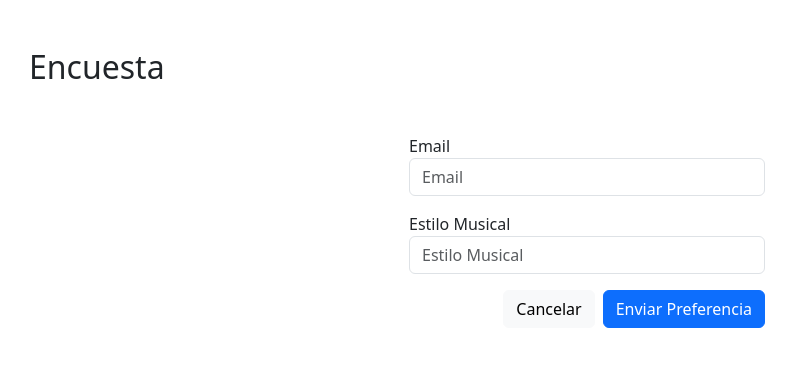
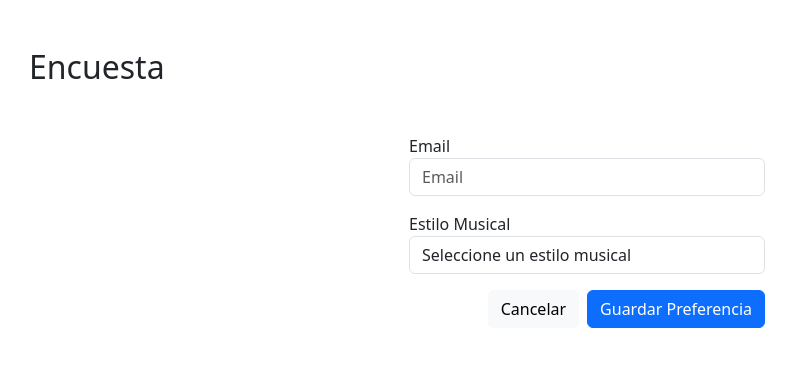
Before and after one commit to BillyAlvarez/music-survey-frontend, an Angular app: page /new in a window 1280 px wide. Shown: the top 366 px of the page, without its empty margins (53-849 px from the left). Built offline with nearby package versions, Linux system fonts and the light colour scheme.

Commit message:
Add home-component

```diff
--- a/src/app/app.routes.ts
+++ b/src/app/app.routes.ts
@@ -2,13 +2,18 @@ import { Routes } from '@angular/router';
 
 export const routes: Routes = [
   {
-    path: '',
+    path: 'results',
     loadComponent: () => import('./results/results.component')
   },
 
   {
     path: 'new',
     loadComponent: () => import('./survey-form/survey-form.component')
+  },
+
+  {
+    path: 'home',
+    loadComponent: () => import('./home/home.component')
   }
 
 ];
--- /dev/null
+++ b/src/app/home/home.component.html
@@ -0,0 +1,15 @@
+<div class="container text-center mt-5">
+  <h1 class="mb-4">Music Survey</h1>
+  <div class="row justify-content-center">
+    <div class="col-12 col-md-3 mb-3">
+      <button class="btn btn-primary btn-lg btn-block" routerLink="/new">
+        Ir a Encuesta
+      </button>
+    </div>
+    <div class="col-12 col-md-3 mb-3">
+      <button class="btn btn-secondary btn-lg btn-block" routerLink="/results">
+        Ir a Resultados
+      </button>
+    </div>
+  </div>
+</div>
--- /dev/null
+++ b/src/app/model/result.interface.ts
@@ -0,0 +1,5 @@
+export interface Result {
+  id: number;
+  email: string;
+  musicStyle: string;
+}
--- a/src/app/results/results.component.html
+++ b/src/app/results/results.component.html
@@ -1,8 +1,8 @@
 <h2 class="mb-5">Resultados</h2>
 
 <div class="text-end">
-  <button class="btn btn-primary" routerLink="/new">
-    Nuevo Registro
+  <button class="btn btn-primary" routerLink="/home">
+    Nueva Encuesta
   </button>
 </div>
 
--- a/src/app/results/results.component.ts
+++ b/src/app/results/results.component.ts
@@ -2,6 +2,7 @@ import {Component, inject, OnInit} from '@angular/core';
 import {SurveysService} from "../services/surveys.service";
 import {log} from "@angular-devkit/build-angular/src/builders/ssr-dev-server";
 import {RouterModule} from "@angular/router";
+import {Result} from "../model/result.interface";
 
 @Component({
   selector: 'app-results',
@@ -13,11 +14,11 @@ import {RouterModule} from "@angular/router";
 export default class ResultsComponent  implements OnInit{
 private surveysService = inject(SurveysService);
 
-results : any[] = []
+results : Result[] = []
 
 ngOnInit(): void {
   this.surveysService.list()
-    .subscribe((results: any) => { this.results = results});
+    .subscribe(results => { this.results = results});
 }
 
 }
--- a/src/app/services/surveys.service.ts
+++ b/src/app/services/surveys.service.ts
@@ -1,5 +1,6 @@
 import {inject, Injectable} from '@angular/core';
 import {HttpClient} from "@angular/common/http";
+import {Result} from "../model/result.interface";
 
 @Injectable({
   providedIn: 'root'
@@ -9,11 +10,11 @@ export class SurveysService {
   private http = inject(HttpClient);
 
   list(){
-    return this.http.get('http://localhost:8088/api/survey')
+    return this.http.get<Result[]>('http://localhost:8088/api/survey')
   }
 
   create(body: any){
-    return this.http.post('http://localhost:8088/api/survey', body )
+    return this.http.post<Result>('http://localhost:8088/api/survey', body )
   }
 
 }
--- a/src/app/survey-form/survey-form.component.html
+++ b/src/app/survey-form/survey-form.component.html
@@ -1,29 +1,32 @@
 <h2 class="mb-5">Encuesta</h2>
-
 
 <div class="row row-cols-3 justify-content-center">
   <form [formGroup]="form" (ngSubmit)="create()">
     <div class="mb-3">
       <label for="email">Email</label>
-      <input id="email" type="email" placeholder="Email" class="form-control"
-      formControlName="email">
-
+      <input id="email" type="email" placeholder="Email" class="form-control" formControlName="email">
     </div>
 
     <div class="mb-3">
-      <label for="estilo">Estilo Musical</label>
-      <input id="estilo" type="text" placeholder="Estilo Musical" class="form-control" formControlName="musicStyle">
-
+      <label for="musicStyle">Estilo Musical</label>
+      <select id="musicStyle" class="form-control" formControlName="musicStyle">
+        <option value="">Seleccione un estilo musical</option>
+        <option value="Rock">Rock</option>
+        <option value="Pop">Pop</option>
+        <option value="Jazz">Jazz</option>
+        <option value="Clásica">Clásica</option>
+        <option value="Rap">Rap</option>
+        <option value="Salsa">Salsa</option>
+      </select>
     </div>
 
     <div class="text-end">
-      <button type="button" class="btn btn-light ms-2" routerLink="/" >
+      <button type="button" class="btn btn-light ms-2" routerLink="/">
         Cancelar
       </button>
-      <button class="btn btn-primary ms-2">
-        Enviar Preferencia
+      <button type="submit" class="btn btn-primary ms-2">
+        Guardar Preferencia
       </button>
     </div>
   </form>
-
 </div>
--- a/src/app/survey-form/survey-form.component.ts
+++ b/src/app/survey-form/survey-form.component.ts
@@ -26,7 +26,7 @@ create(){
   const body = this.form.value;
   this.surveysService.create(body)
     .subscribe(() => {
-this.router.navigate(['/']).then(r => {});
+this.router.navigate(['/home']).then(r => {});
     });
 }
 
```
Also changed, not shown: src/app/home/home.component.ts (added, +15 -0 lines), src/app/home/home.component.css (added), 1 other file (tests, documents, lock files or other folders).
